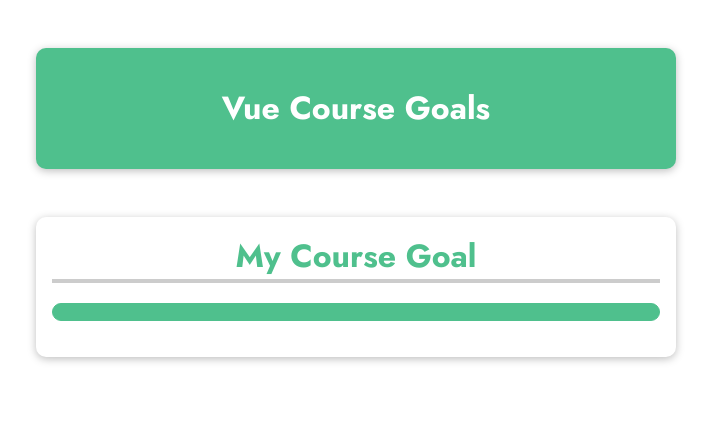
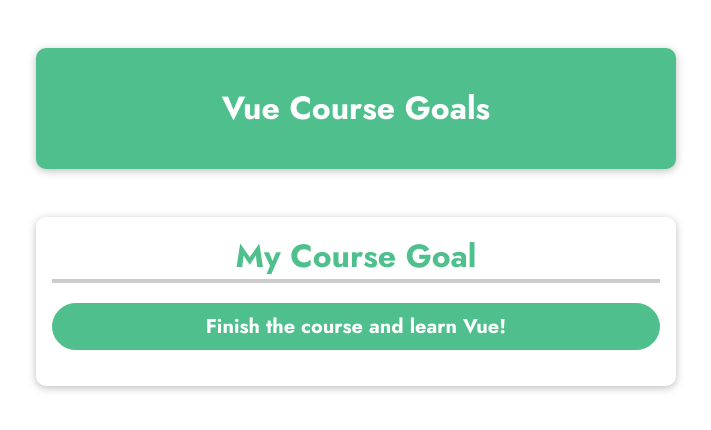
Before and after one commit to actionanand/vue-basics, a plain HTML site: page index.html in a window 1280 px wide. Shown: the whole page, without its empty margins (284-995 px from the left). Drawn offline with nearby package versions, Linux system fonts and the light colour scheme.

Commit message:
interpolation

```diff
--- a/app.js
+++ b/app.js
@@ -1 +1,9 @@
-console.log('Hi Vue');
+const app = Vue.createApp({
+  data() {
+    return {
+      courseGoal: 'Finish the course and learn Vue!'
+    };
+  }
+});
+
+app.mount('#user-goal');
--- a/index.html
+++ b/index.html
@@ -18,7 +18,7 @@
     </header>
     <section id="user-goal">
       <h2>My Course Goal</h2>
-      <p></p>
+      <p>{{ courseGoal }}</p>
     </section>
   </body>
 </html>
```
